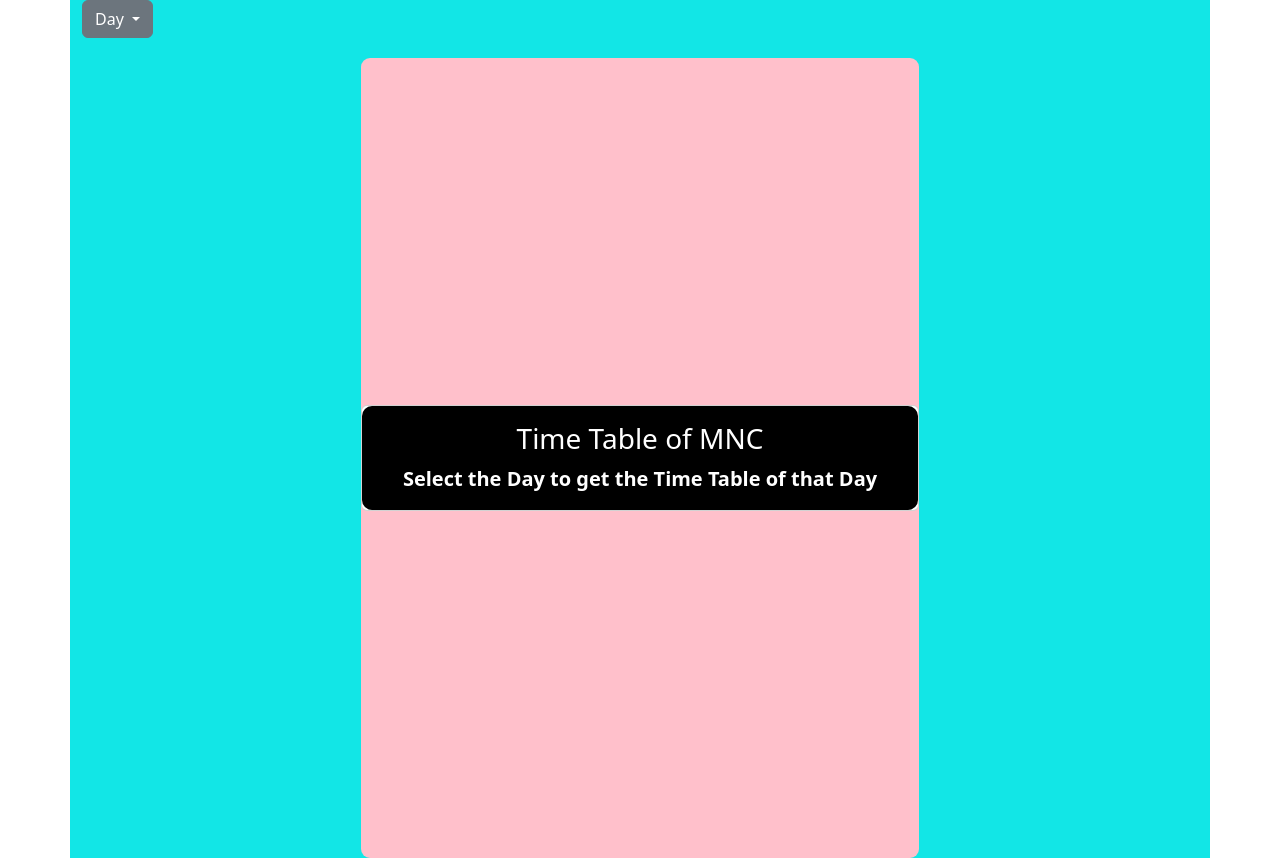
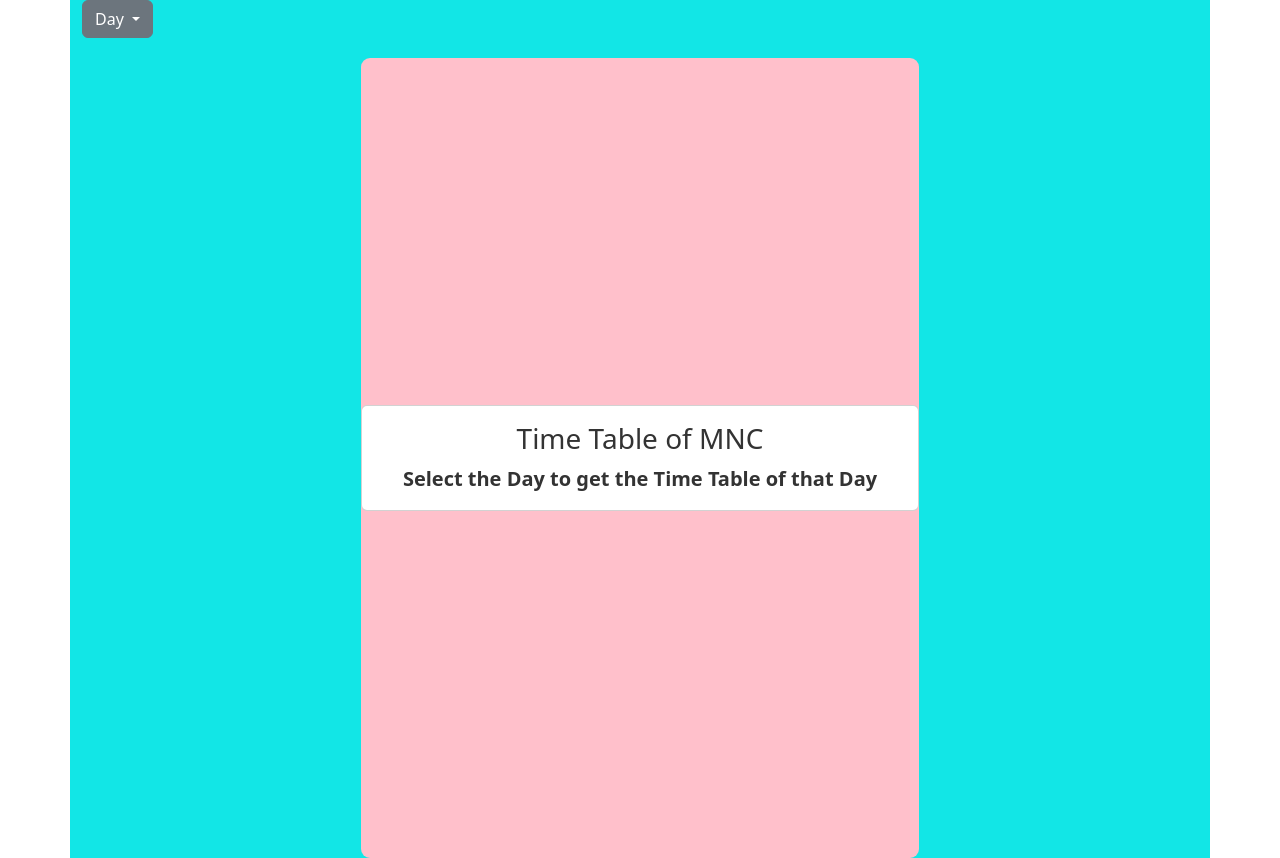
Before and after one commit to Daksh-raj/time_table_mnc, a plain HTML site: page index.html in a window 1280 px wide. Drawn offline with nearby package versions, Linux system fonts and the light colour scheme.

Commit message:
style.css file is updated

```diff
--- a/style.css
+++ b/style.css
@@ -68,18 +68,18 @@
 
 }
 .card-body {
-  background-color:black;
+  background-color:white;
   border-radius: 10px;
 }
 .card-text {
-   color: white;
+   color:#333333;
   text-align: center;
   font-weight: bold;
   font-size: 20px;
 }
 
 .card-title {
-  color: white;
+  color:#333333;
   text-align: center;
 }
 /* Animation properties */
```
